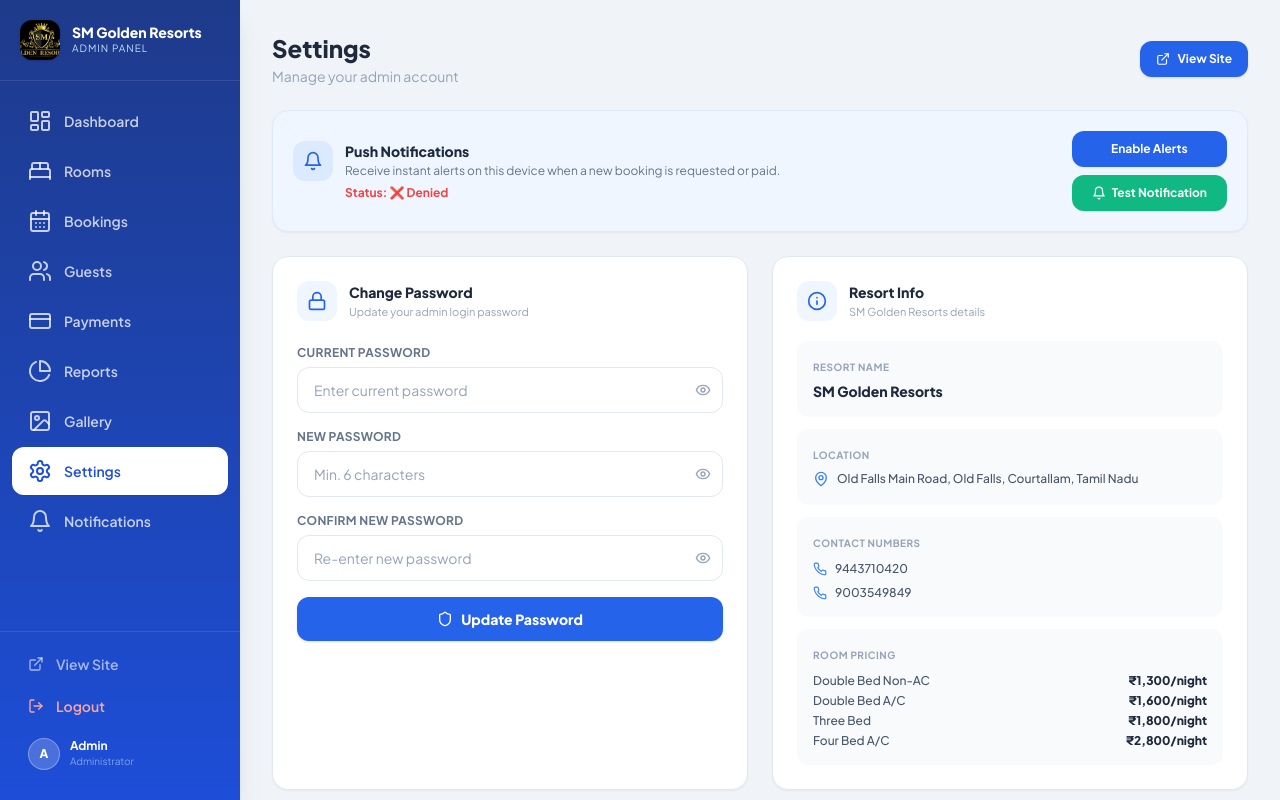
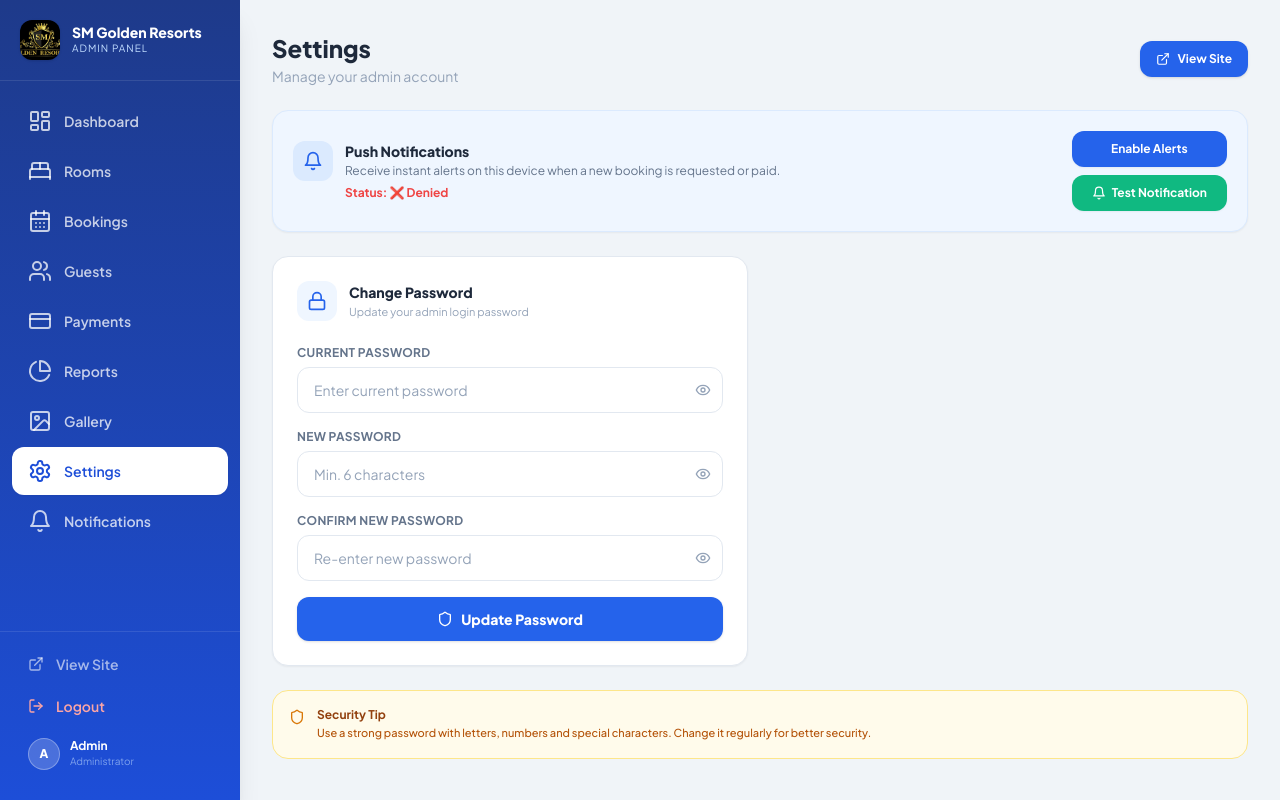
Before and after one commit to YuvasriArumugasamy/SM-Golden-Resort, a React (Vite) app in the folder frontend/: page /admin/settings in a window 1280 px wide. Built offline with nearby package versions, Linux system fonts and the light colour scheme; sample sign-in values are in the browser's storage.

Commit message:
fix: remove Resort Info section from admin settings

```diff
--- a/frontend/src/pages/admin/AdminSettings.jsx
+++ b/frontend/src/pages/admin/AdminSettings.jsx
@@ -215,60 +215,6 @@
             </form>
           </motion.div>
 
-          {/* ── Resort Info ── */}
-          <motion.div initial={{ opacity: 0, y: 14 }} animate={{ opacity: 1, y: 0 }} transition={{ delay: 0.1 }}
-            className="bg-white rounded-2xl border border-slate-200 shadow-sm p-6 space-y-5">
-            <div className="flex items-center gap-3 mb-2">
-              <div className="w-10 h-10 rounded-xl bg-blue-50 flex items-center justify-center">
-                <Info className="w-5 h-5 text-blue-600" />
-              </div>
-              <div>
-                <h3 className="font-extrabold text-slate-800 text-sm">Resort Info</h3>
-                <p className="text-[11px] text-slate-400 mt-0.5">SM Golden Resorts details</p>
-              </div>
-            </div>
-
-            <div className="space-y-3 text-sm">
-              <div className="bg-slate-50 rounded-xl p-4 space-y-1">
-                <p className="text-[10px] font-bold text-slate-400 uppercase tracking-wider">Resort Name</p>
-                <p className="font-extrabold text-slate-800">SM Golden Resorts</p>
-              </div>
-              <div className="bg-slate-50 rounded-xl p-4 space-y-1">
-                <p className="text-[10px] font-bold text-slate-400 uppercase tracking-wider">Location</p>
-                <div className="flex items-start gap-2">
-                  <MapPin className="w-4 h-4 text-blue-500 shrink-0 mt-0.5" />
-                  <p className="text-slate-600 font-medium text-xs leading-relaxed">
-                    Old Falls Main Road, Old Falls, Courtallam, Tamil Nadu
-                  </p>
-                </div>
-              </div>
-              <div className="bg-slate-50 rounded-xl p-4 space-y-2">
-                <p className="text-[10px] font-bold text-slate-400 uppercase tracking-wider">Contact Numbers</p>
-                <a href="tel:9443710420" className="flex items-center gap-2 text-xs font-medium text-slate-600 hover:text-blue-600 transition-colors">
-                  <Phone className="w-3.5 h-3.5 text-blue-500" /> 9443710420
-                </a>
-                <a href="tel:9003549849" className="flex items-center gap-2 text-xs font-medium text-slate-600 hover:text-blue-600 transition-colors">
-                  <Phone className="w-3.5 h-3.5 text-blue-500" /> 9003549849
-                </a>
-              </div>
-              <div className="bg-slate-50 rounded-xl p-4 space-y-2">
-                <p className="text-[10px] font-bold text-slate-400 uppercase tracking-wider">Room Pricing</p>
-                <div className="space-y-1 text-xs text-slate-600 font-medium">
-                  {[
-                    ["Double Bed Non-AC",  "₹1,300/night"],
-                    ["Double Bed A/C",     "₹1,600/night"],
-                    ["Three Bed",          "₹1,800/night"],
-                    ["Four Bed A/C",       "₹2,800/night"],
-                  ].map(([label, price]) => (
-                    <div key={label} className="flex justify-between">
-                      <span>{label}</span>
-                      <span className="font-extrabold text-slate-800">{price}</span>
-                    </div>
-                  ))}
-                </div>
-              </div>
-            </div>
-          </motion.div>
         </div>
 
         {/* Security Note */}
```
